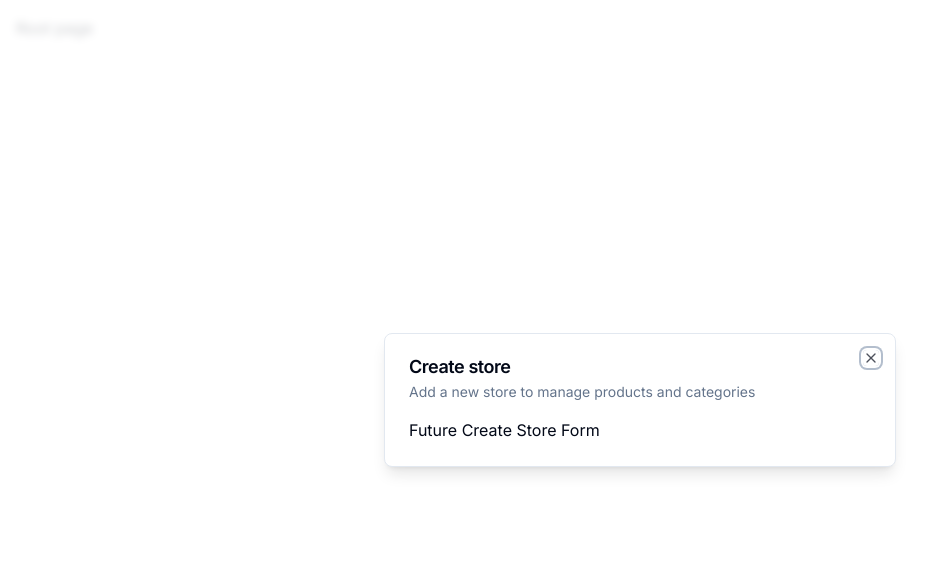
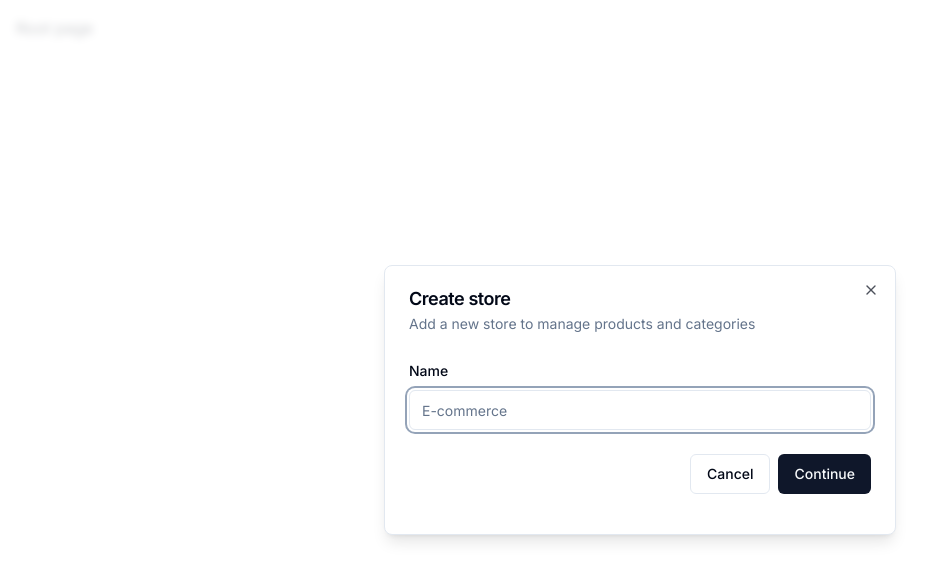
Before and after one commit to rohitt-gupta/ecom-dashboard, a Next.js app: page / in a window 1280 px wide. Shown: the top 580 px of the page, without its empty margins (0-940 px from the left). Built offline with nearby package versions, Linux system fonts and the light colour scheme.

Commit message:
Add:- Store Modal Form
Form Build added in side the very first model we use to create a store.
Form uses React-hook-form and Zod for validation

```diff
--- a/components/modals/store-modal.tsx
+++ b/components/modals/store-modal.tsx
@@ -1,10 +1,41 @@
-'use client'
-import React from 'react'
-import { Modal } from '@/components/ui/modal'
-import { useStoreModal } from '@/hooks/use-store-modal'
+"use client";
+
+import * as z from "zod";
+import { useForm } from "react-hook-form";
+import { zodResolver } from "@hookform/resolvers/zod";
+
+import { Modal } from "@/components/ui/modal";
+import { useStoreModal } from "@/hooks/use-store-modal";
+import {
+  Form,
+  FormControl,
+  FormField,
+  FormItem,
+  FormLabel,
+  FormMessage,
+} from "@/components/ui/form";
+import { Input } from "@/components/ui/input";
+import { Button } from "@/components/ui/button";
+
+const formSchema = z.object({
+  name: z.string().min(1),
+});
 
 export const StoreModal = () => {
   const storeModal = useStoreModal();
+
+  const form = useForm<z.infer<typeof formSchema>>({
+    resolver: zodResolver(formSchema),
+    defaultValues: {
+      name: "",
+    },
+  });
+
+  const onSubmit = async (values: z.infer<typeof formSchema>) => {
+    console.log(values);
+    // TODO : Create Store
+  };
+
   return (
     <Modal
       title='Create store'
@@ -12,9 +43,35 @@
       isOpen={storeModal.isOpen}
       onClose={storeModal.onClose}
     >
-      Future Create Store Form
+      <div>
+        <div className=' space-y-4 py-2 pb-4'>
+          <Form {...form}>
+            <form onSubmit={form.handleSubmit(onSubmit)}>
+              <FormField
+                control={form.control}
+                name='name'
+                render={({ field }) => (
+                  <FormItem>
+                    <FormLabel>Name</FormLabel>
+                    <FormControl>
+                      <Input placeholder='E-commerce' {...field} />
+                    </FormControl>
+                    <FormMessage />
+                  </FormItem>
+                )}
+              />
+              <div className='pt-6 space-x-2 flex items-center justify-end w-full'>
+                <Button variant='outline' onClick={storeModal.onClose}>
+                  Cancel
+                </Button>
+                <Button type='submit'>Continue</Button>
+              </div>
+            </form>
+          </Form>
+        </div>
+      </div>
     </Modal>
-  )
-}
+  );
+};
 
-export default StoreModal
+export default StoreModal;
--- /dev/null
+++ b/components/ui/form.tsx
@@ -0,0 +1,176 @@
+import * as React from "react"
+import * as LabelPrimitive from "@radix-ui/react-label"
+import { Slot } from "@radix-ui/react-slot"
+import {
+  Controller,
+  ControllerProps,
+  FieldPath,
+  FieldValues,
+  FormProvider,
+  useFormContext,
+} from "react-hook-form"
+
+import { cn } from "@/lib/utils"
+import { Label } from "@/components/ui/label"
+
+const Form = FormProvider
+
+type FormFieldContextValue<
+  TFieldValues extends FieldValues = FieldValues,
+  TName extends FieldPath<TFieldValues> = FieldPath<TFieldValues>
+> = {
+  name: TName
+}
+
+const FormFieldContext = React.createContext<FormFieldContextValue>(
+  {} as FormFieldContextValue
+)
+
+const FormField = <
+  TFieldValues extends FieldValues = FieldValues,
+  TName extends FieldPath<TFieldValues> = FieldPath<TFieldValues>
+>({
+  ...props
+}: ControllerProps<TFieldValues, TName>) => {
+  return (
+    <FormFieldContext.Provider value={{ name: props.name }}>
+      <Controller {...props} />
+    </FormFieldContext.Provider>
+  )
+}
+
+const useFormField = () => {
+  const fieldContext = React.useContext(FormFieldContext)
+  const itemContext = React.useContext(FormItemContext)
+  const { getFieldState, formState } = useFormContext()
+
+  const fieldState = getFieldState(fieldContext.name, formState)
+
+  if (!fieldContext) {
+    throw new Error("useFormField should be used within <FormField>")
+  }
+
+  const { id } = itemContext
+
+  return {
+    id,
+    name: fieldContext.name,
+    formItemId: `${id}-form-item`,
+    formDescriptionId: `${id}-form-item-description`,
+    formMessageId: `${id}-form-item-message`,
+    ...fieldState,
+  }
+}
+
+type FormItemContextValue = {
+  id: string
+}
+
+const FormItemContext = React.createContext<FormItemContextValue>(
+  {} as FormItemContextValue
+)
+
+const FormItem = React.forwardRef<
+  HTMLDivElement,
+  React.HTMLAttributes<HTMLDivElement>
+>(({ className, ...props }, ref) => {
+  const id = React.useId()
+
+  return (
+    <FormItemContext.Provider value={{ id }}>
+      <div ref={ref} className={cn("space-y-2", className)} {...props} />
+    </FormItemContext.Provider>
+  )
+})
+FormItem.displayName = "FormItem"
+
+const FormLabel = React.forwardRef<
+  React.ElementRef<typeof LabelPrimitive.Root>,
+  React.ComponentPropsWithoutRef<typeof LabelPrimitive.Root>
+>(({ className, ...props }, ref) => {
+  const { error, formItemId } = useFormField()
+
+  return (
+    <Label
+      ref={ref}
+      className={cn(error && "text-destructive", className)}
+      htmlFor={formItemId}
+      {...props}
+    />
+  )
+})
+FormLabel.displayName = "FormLabel"
+
+const FormControl = React.forwardRef<
+  React.ElementRef<typeof Slot>,
+  React.ComponentPropsWithoutRef<typeof Slot>
+>(({ ...props }, ref) => {
+  const { error, formItemId, formDescriptionId, formMessageId } = useFormField()
+
+  return (
+    <Slot
+      ref={ref}
+      id={formItemId}
+      aria-describedby={
+        !error
+          ? `${formDescriptionId}`
+          : `${formDescriptionId} ${formMessageId}`
+      }
+      aria-invalid={!!error}
+      {...props}
+    />
+  )
+})
+FormControl.displayName = "FormControl"
+
+const FormDescription = React.forwardRef<
+  HTMLParagraphElement,
+  React.HTMLAttributes<HTMLParagraphElement>
+>(({ className, ...props }, ref) => {
+  const { formDescriptionId } = useFormField()
+
+  return (
+    <p
+      ref={ref}
+      id={formDescriptionId}
+      className={cn("text-sm text-muted-foreground", className)}
+      {...props}
+    />
+  )
+})
+FormDescription.displayName = "FormDescription"
+
+const FormMessage = React.forwardRef<
+  HTMLParagraphElement,
+  React.HTMLAttributes<HTMLParagraphElement>
+>(({ className, children, ...props }, ref) => {
+  const { error, formMessageId } = useFormField()
+  const body = error ? String(error?.message) : children
+
+  if (!body) {
+    return null
+  }
+
+  return (
+    <p
+      ref={ref}
+      id={formMessageId}
+      className={cn("text-sm font-medium text-destructive", className)}
+      {...props}
+    >
+      {body}
+    </p>
+  )
+})
+FormMessage.displayName = "FormMessage"
+
+export {
+  useFormField,
+  Form,
+  FormItem,
+  FormLabel,
+  FormControl,
+  FormDescription,
+  FormMessage,
+  FormField,
+}
--- /dev/null
+++ b/components/ui/input.tsx
@@ -0,0 +1,25 @@
+import * as React from "react"
+
+import { cn } from "@/lib/utils"
+
+export interface InputProps
+  extends React.InputHTMLAttributes<HTMLInputElement> {}
+
+const Input = React.forwardRef<HTMLInputElement, InputProps>(
+  ({ className, type, ...props }, ref) => {
+    return (
+      <input
+        type={type}
+        className={cn(
+          "flex h-10 w-full rounded-md border border-input bg-background px-3 py-2 text-sm ring-offset-background file:border-0 file:bg-transparent file:text-sm file:font-medium placeholder:text-muted-foreground focus-visible:outline-none focus-visible:ring-2 focus-visible:ring-ring focus-visible:ring-offset-2 disabled:cursor-not-allowed disabled:opacity-50",
+          className
+        )}
+        ref={ref}
+        {...props}
+      />
+    )
+  }
+)
+Input.displayName = "Input"
+
+export { Input }
--- /dev/null
+++ b/components/ui/label.tsx
@@ -0,0 +1,26 @@
+"use client"
+
+import * as React from "react"
+import * as LabelPrimitive from "@radix-ui/react-label"
+import { cva, type VariantProps } from "class-variance-authority"
+
+import { cn } from "@/lib/utils"
+
+const labelVariants = cva(
+  "text-sm font-medium leading-none peer-disabled:cursor-not-allowed peer-disabled:opacity-70"
+)
+
+const Label = React.forwardRef<
+  React.ElementRef<typeof LabelPrimitive.Root>,
+  React.ComponentPropsWithoutRef<typeof LabelPrimitive.Root> &
+    VariantProps<typeof labelVariants>
+>(({ className, ...props }, ref) => (
+  <LabelPrimitive.Root
+    ref={ref}
+    className={cn(labelVariants(), className)}
+    {...props}
+  />
+))
+Label.displayName = LabelPrimitive.Root.displayName
+
+export { Label }
--- a/package.json
+++ b/package.json
@@ -10,7 +10,9 @@
   },
   "dependencies": {
     "@clerk/nextjs": "^4.23.2",
+    "@hookform/resolvers": "^3.2.0",
     "@radix-ui/react-dialog": "^1.0.4",
+    "@radix-ui/react-label": "^2.0.2",
     "@radix-ui/react-slot": "^1.0.2",
     "@types/node": "20.4.8",
     "@types/react": "18.2.18",
@@ -25,10 +27,12 @@
     "postcss": "8.4.27",
     "react": "18.2.0",
     "react-dom": "18.2.0",
+    "react-hook-form": "^7.45.4",
     "tailwind-merge": "^1.14.0",
     "tailwindcss": "3.3.3",
     "tailwindcss-animate": "^1.0.6",
     "typescript": "5.1.6",
+    "zod": "^3.21.4",
     "zustand": "^4.4.1"
   }
 }
```
Also changed, not shown: 1 other file (tests, documents, lock files or other folders).
